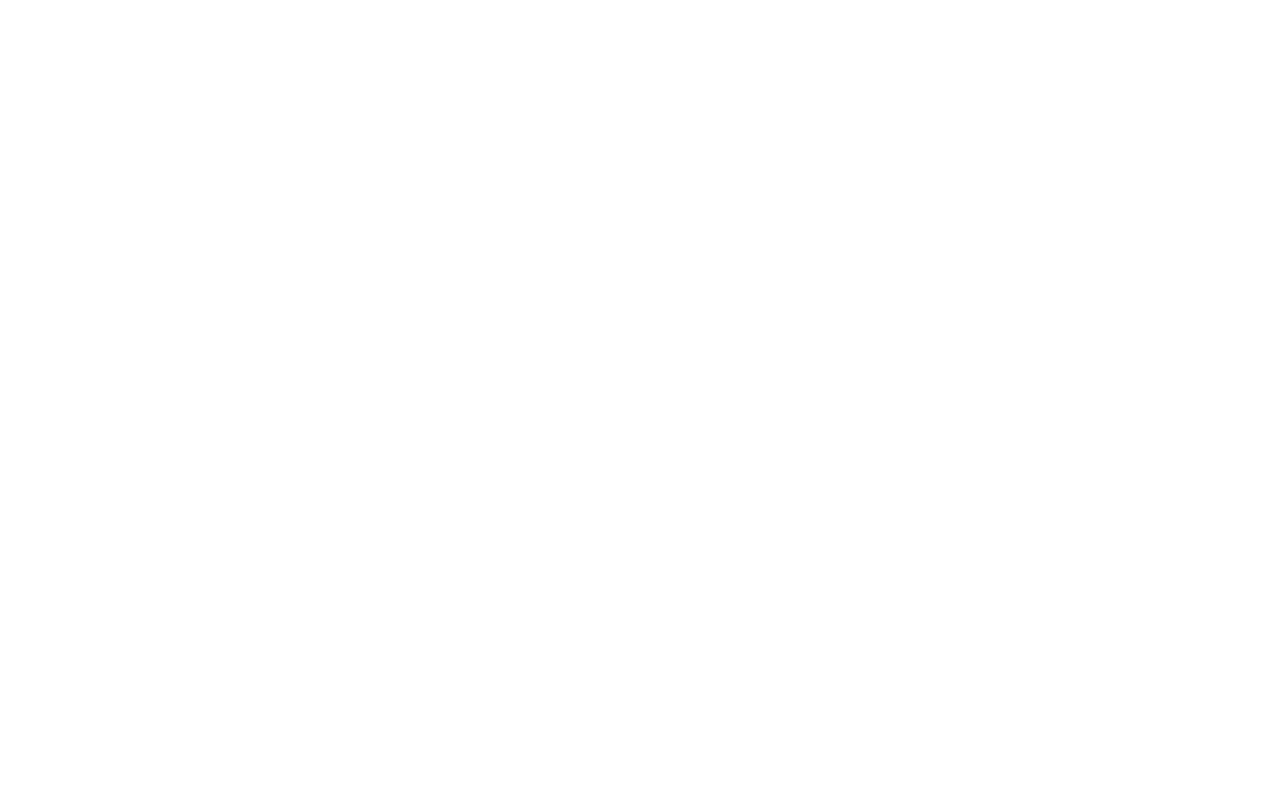
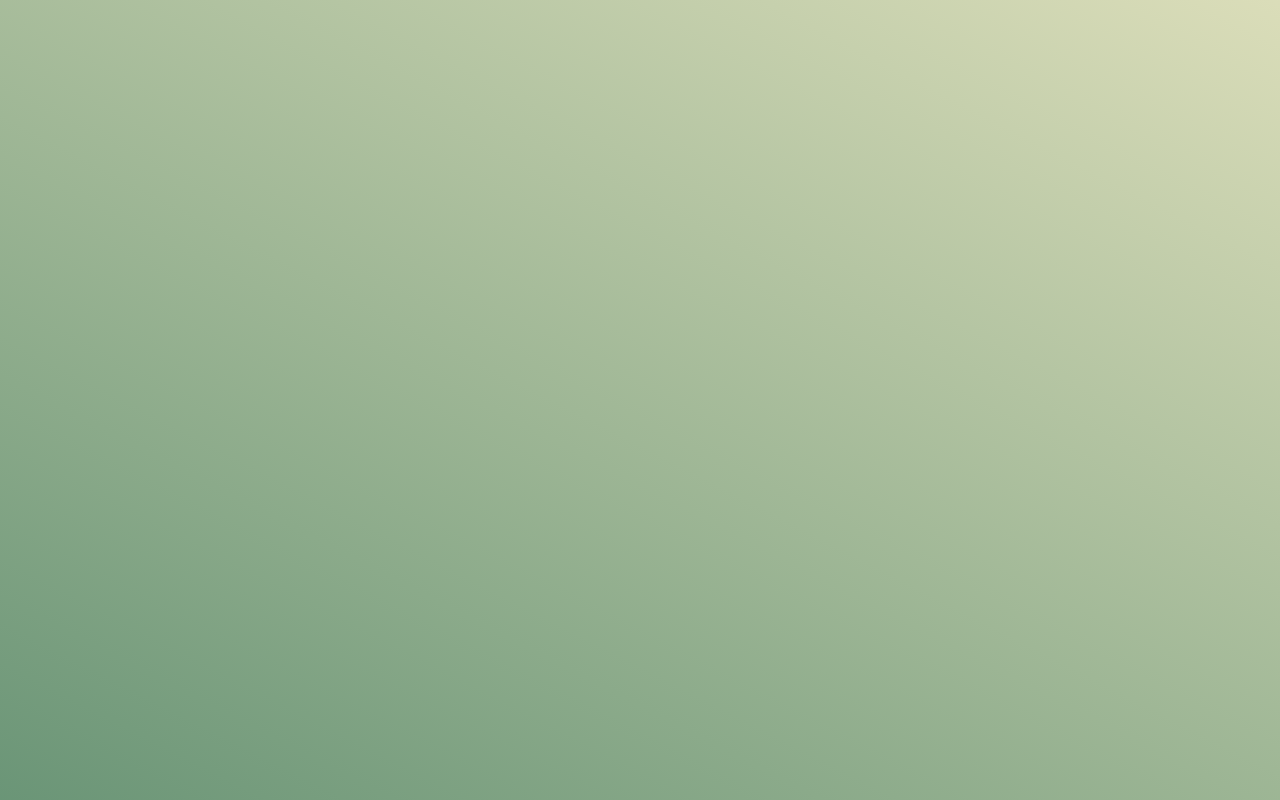
Before and after one commit to Pedromigacz/gif-conversor, a React (Create React App) app: page / in a window 1280 px wide. Built offline with nearby package versions, Linux system fonts and the light colour scheme.

Commit message:
style background

```diff
--- a/src/index.css
+++ b/src/index.css
@@ -1,3 +1,8 @@
 body {
+
   margin: 0;
+  background: linear-gradient(207.27deg, #EDE9C4 -16.42%, #649173 105.61%);
+  width: 100vw;
+  height: 100vh;
+  overflow: hidden;
 }
```
